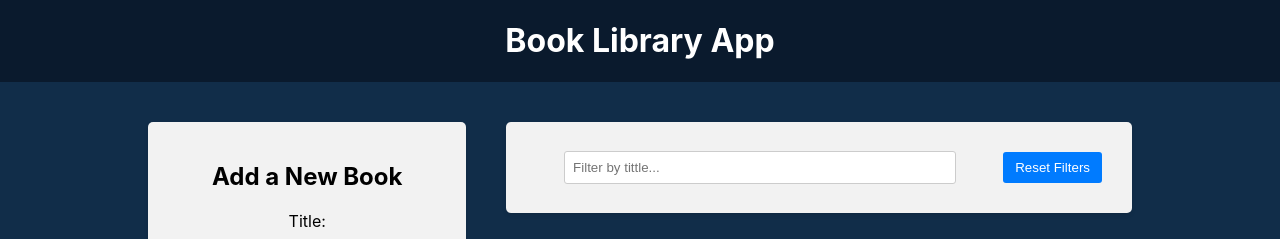
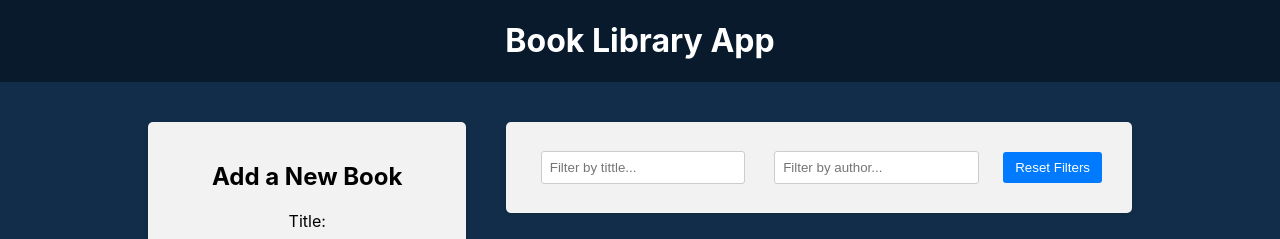
Before and after one commit to woocle1/book-library, a React (Create React App) app in the folder frontend/: page / in a window 1280 px wide. Shown: the top 239 px of the page. Built offline with nearby package versions, Linux system fonts and the light colour scheme.

Commit message:
Filter by author

```diff
--- a/frontend/src/components/BookList/BookList.js
+++ b/frontend/src/components/BookList/BookList.js
@@ -1,12 +1,16 @@
 import { useSelector, useDispatch } from 'react-redux'
 import { BsBookmarkStarFill, BsBookmarkStar } from 'react-icons/bs'
 import { deleteBook, toggleFavorite } from '../../redux/books/actionCreators'
-import { selectTitleFilter } from '../../redux/slices/filterSlice'
+import {
+  selectTitleFilter,
+  selectAuthorFilter,
+} from '../../redux/slices/filterSlice'
 import './BookList.css'
 
 const BookList = () => {
   const books = useSelector((state) => state.books)
   const titleFilter = useSelector(selectTitleFilter)
+  const authorFilter = useSelector(selectAuthorFilter)
   const dispatch = useDispatch()
 
   const handleDeleteBook = (id) => {
@@ -21,7 +25,10 @@
     const matchesTitle = book.title
       .toLowerCase()
       .includes(titleFilter.toLowerCase())
-    return matchesTitle
+    const matchesAuthor = book.author
+      .toLowerCase()
+      .includes(authorFilter.toLowerCase())
+    return matchesTitle && matchesAuthor
   })
 
   return (
--- a/frontend/src/components/Filter/Filter.js
+++ b/frontend/src/components/Filter/Filter.js
@@ -1,17 +1,24 @@
 import { useDispatch, useSelector } from 'react-redux'
 import {
   setTitleFilter,
+  setAuthorFilter,
   resetFilters,
   selectTitleFilter,
+  selectAuthorFilter,
 } from '../../redux/slices/filterSlice'
 import './Filter.css'
 
 const Filter = () => {
   const dispatch = useDispatch()
   const titleFiler = useSelector(selectTitleFilter)
+  const authorFiler = useSelector(selectAuthorFilter)
 
   const handleTitleFilterChange = (e) => {
     dispatch(setTitleFilter(e.target.value))
+  }
+
+  const handleAuthorFilterChange = (e) => {
+    dispatch(setAuthorFilter(e.target.value))
   }
 
   const handleResetFilters = () => {
@@ -29,6 +36,14 @@
             onChange={handleTitleFilterChange}
           />
         </div>
+        <div className="filter-group">
+          <input
+            type="text"
+            value={authorFiler}
+            placeholder="Filter by author..."
+            onChange={handleAuthorFilterChange}
+          />
+        </div>
         <button type="button" onClick={handleResetFilters}>
           Reset Filters
         </button>
--- a/frontend/src/redux/slices/filterSlice.js
+++ b/frontend/src/redux/slices/filterSlice.js
@@ -2,6 +2,7 @@
 
 const initialState = {
   title: '',
+  author: '',
 }
 
 const filterSlice = createSlice({
@@ -15,14 +16,19 @@
       // //You can also return new state as usually
       //   return { ...state, title: action.payload }
     },
+    setAuthorFilter: (state, action) => {
+      state.author = action.payload
+    },
     resetFilters: (state) => {
       return initialState
     },
   },
 })
 
-export const { setTitleFilter, resetFilters } = filterSlice.actions
+export const { setTitleFilter, setAuthorFilter, resetFilters } =
+  filterSlice.actions
 
 export const selectTitleFilter = (state) => state.filter.title
+export const selectAuthorFilter = (state) => state.filter.author
 
 export default filterSlice.reducer
```
